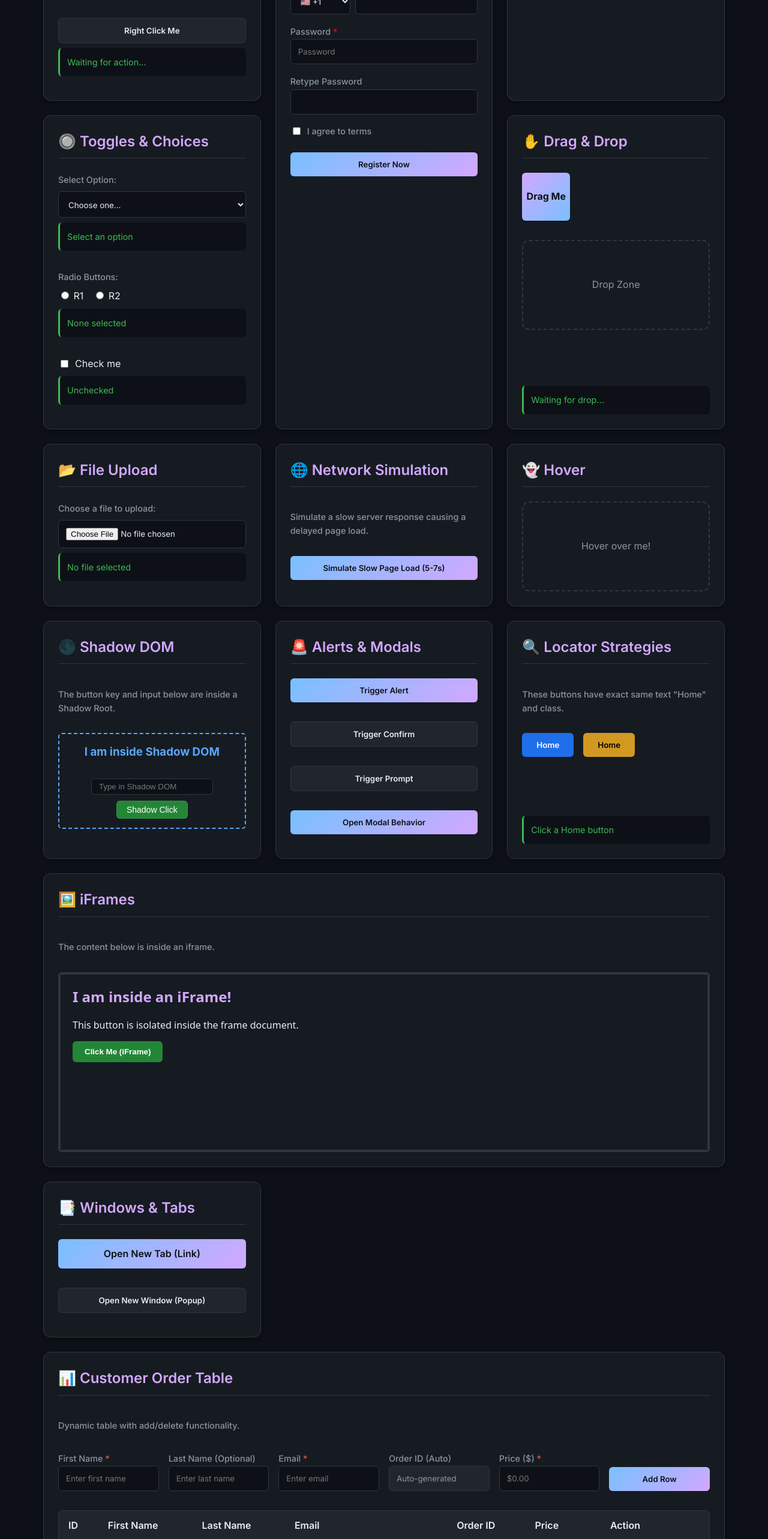
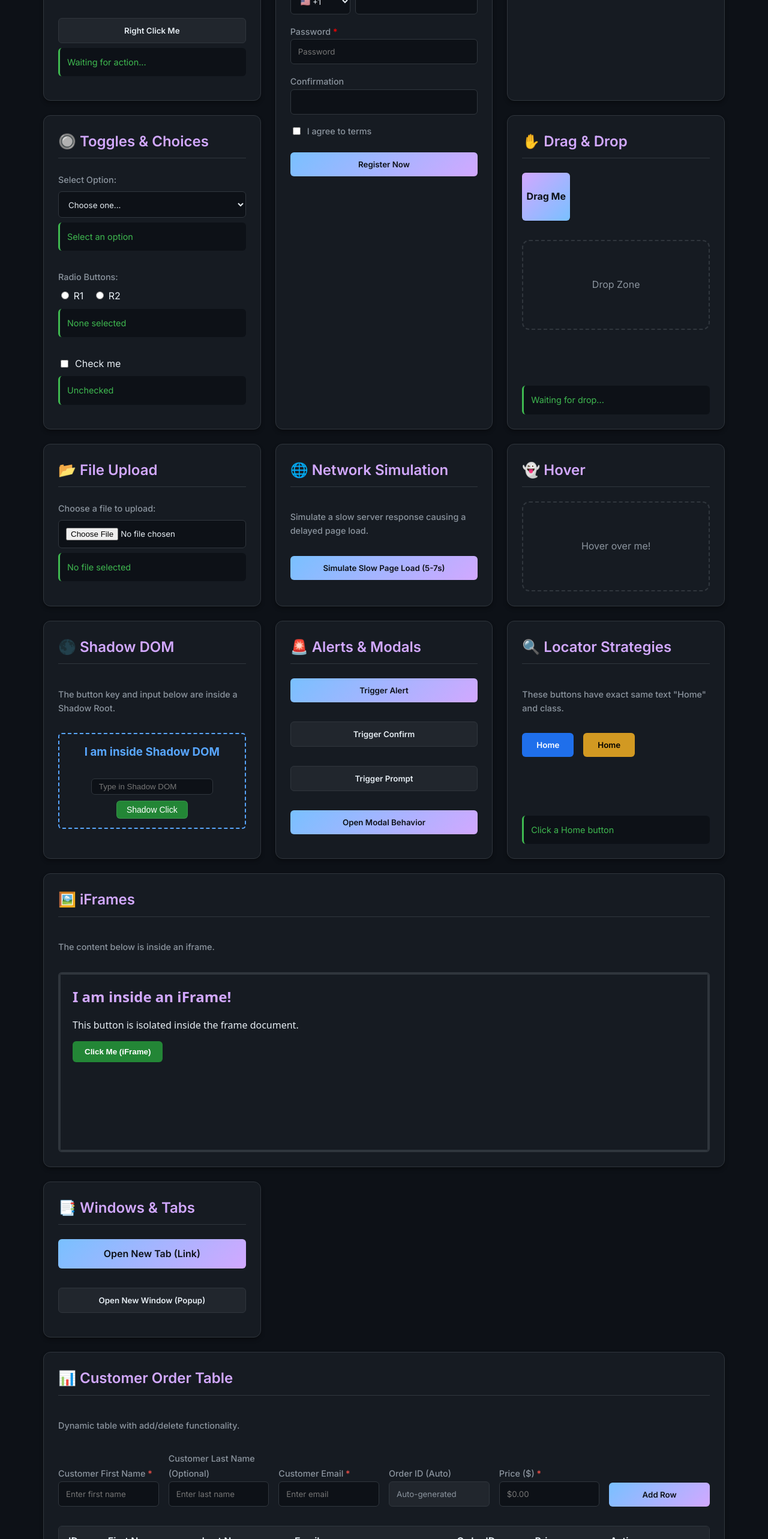
Before and after one commit to Animesh66/demo-ui-actions-perform, a React (Vite) app: page /home in a window 1280 px wide. Shown: the part 800-3366 px from the top of the page at 60% size. Built offline with nearby package versions, Linux system fonts and the light colour scheme; sample sign-in values are in the browser's storage.

Commit message:
Updated the status with correct details.

```diff
--- a/src/App.jsx
+++ b/src/App.jsx
@@ -626,7 +626,7 @@ const HomePlayground = () => {
             </div>
             <div>
               <label className="label">
-                Retype Password
+                Confirmation
                 <input
                   id="confirm-password"
                   name="confirmPassword"
@@ -634,7 +634,7 @@ const HomePlayground = () => {
                   value={regForm.confirmPassword}
                   onChange={handleRegChange}
                   className="input-field"
-                  aria-label="Confirm Password"
+                  aria-label="Confirmation"
                 />
               </label>
             </div>
@@ -949,7 +949,7 @@ const HomePlayground = () => {
 
           <form className="add-row-form" onSubmit={handleAddRow}>
             <div>
-              <label className="label">First Name <span style={{ color: 'var(--error-color)' }}>*</span></label>
+              <label className="label">Customer First Name <span style={{ color: 'var(--error-color)' }}>*</span></label>
               <input
                 name="firstname-table"
                 className="input-field"
@@ -959,7 +959,7 @@ const HomePlayground = () => {
               />
             </div>
             <div>
-              <label className="label">Last Name (Optional)</label>
+              <label className="label">Customer Last Name (Optional)</label>
               <input
                 name="lastname-table"
                 className="input-field"
@@ -969,7 +969,7 @@ const HomePlayground = () => {
               />
             </div>
             <div>
-              <label className="label">Email <span style={{ color: 'var(--error-color)' }}>*</span></label>
+              <label className="label">Customer Email <span style={{ color: 'var(--error-color)' }}>*</span></label>
               <input
                 name="email-table"
                 className="input-field"
```
